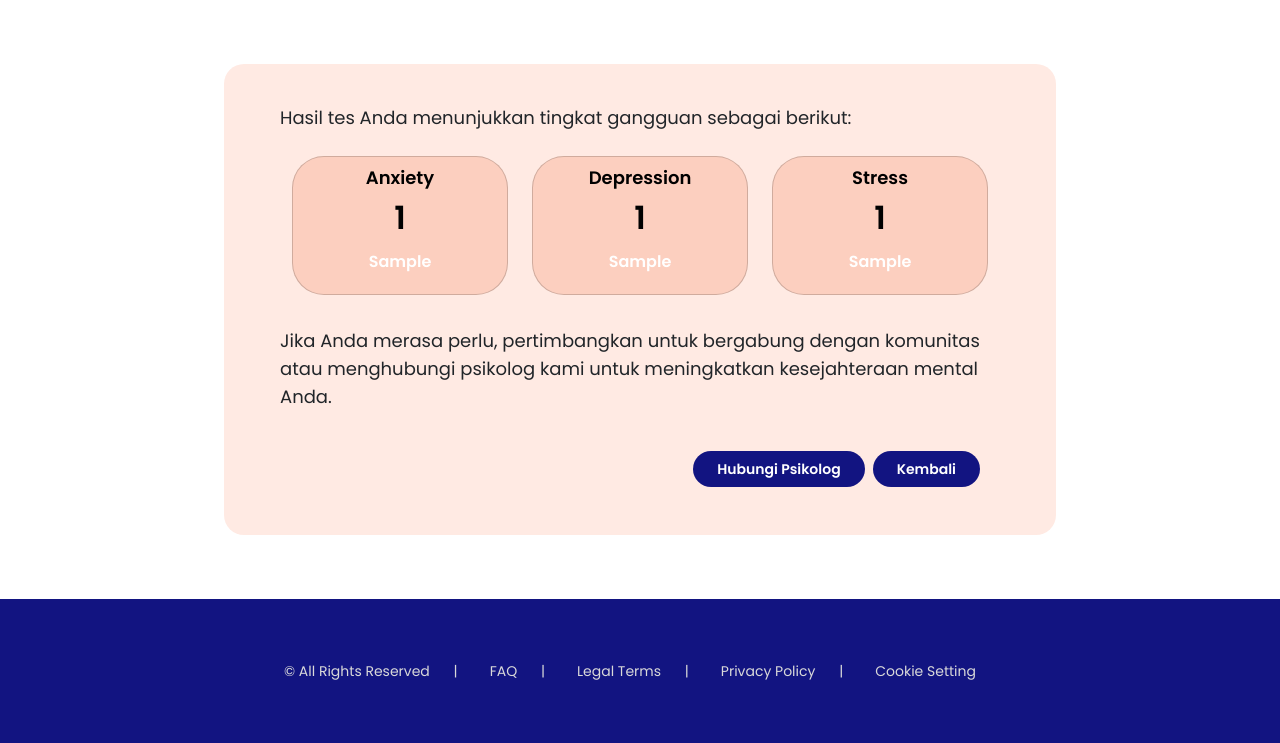
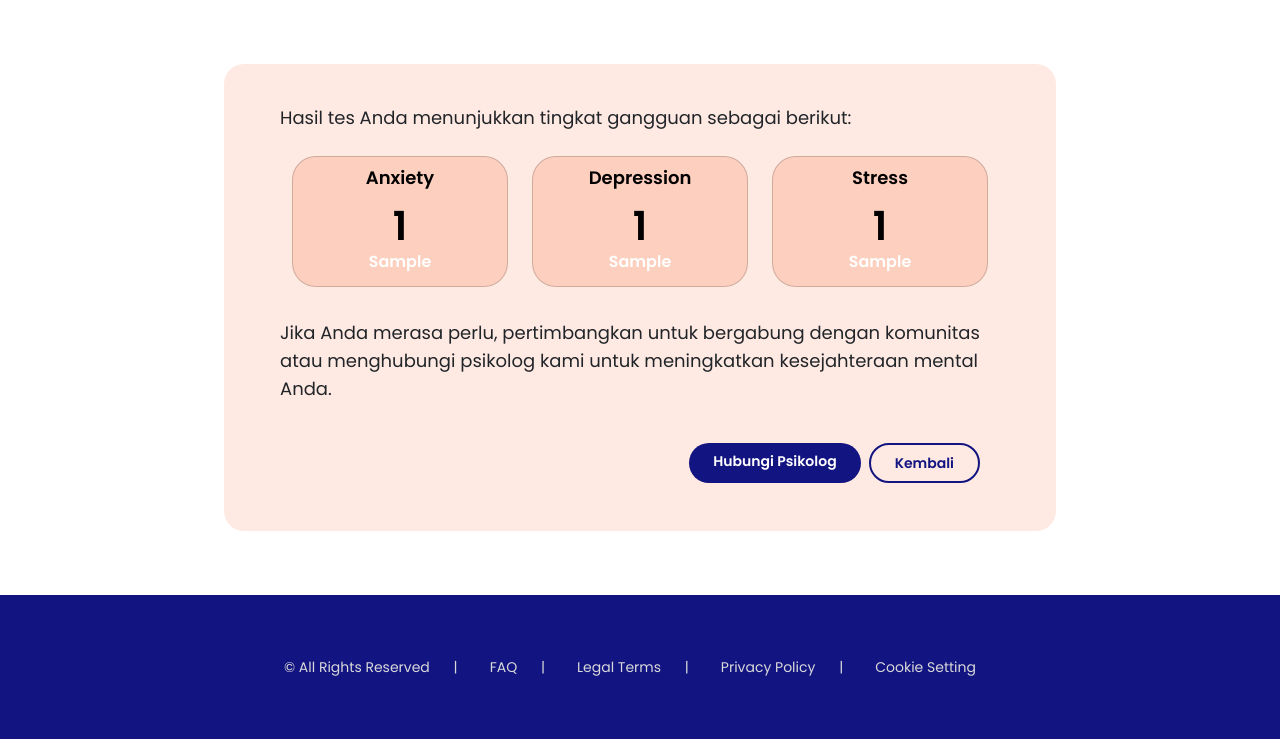
Before and after one commit to dimassetio/healme-project, a Laravel app: template resources/views/app/feature/tesGratis/runTest-view/runTest-result.blade.php in a window 1280 px wide. Shown: the part 80-823 px from the top of the page. Run offline with Laravel 10, Linux system fonts and the light colour scheme; the template is opened without the code that fills it: most values are stand-ins (such as "Sample title", 1, 10 or a date in 2020); style sheets or scripts are compiled from the project's sources; some libraries are stand-ins or nearby versions.

Commit message:
update ui test result

```diff
--- a/resources/views/app/feature/tesGratis/runTest-view/runTest-result.blade.php
+++ b/resources/views/app/feature/tesGratis/runTest-view/runTest-result.blade.php
@@ -8,16 +8,21 @@
 
         <style>
             .card-custom-rounded {
-            border-radius: 2rem;
+                border-radius: 1.5rem;
             }
 
-        .card-anxiety, .card-depression, .card-stress {
-            background-color: #FCCFBF; /* Light pink color for all cards */
-            color: #000000; /* Black text */
+            .card-anxiety,
+            .card-depression,
+            .card-stress {
+                background-color: #FCCFBF;
+                /* Light pink color for all cards */
+                color: #000000;
+                /* Black text */
             }
 
             .card-body {
-            padding: 0.6rem; /* Reduced padding for card body */
+                padding: 0.6rem;
+                /* Reduced padding for card body */
                 display: flex;
                 flex-direction: column;
                 justify-content: center;
@@ -25,12 +30,13 @@
             }
 
             .font-weight-bold {
-            font-weight: bold; /* Ensure bold text */
+                font-weight: bold;
+                /* Ensure bold text */
             }
 
             .scale-badge {
                 display: inline-block;
-            padding: 0.5rem 1rem;
+                padding: 0rem 1rem;
                 border-radius: 1.25rem;
                 color: #ffffff;
                 font-size: 1rem;
@@ -55,7 +61,8 @@
             }
 
             .scale-sangat-parah {
-            background-color: #f03030; /* Purple for extremely severe */
+                background-color: #f03030;
+                /* Purple for extremely severe */
             }
         </style>
 
@@ -67,11 +74,12 @@
                         <div class="card-body text-center font-weight-bold">
                             <h5 class="card-title mb-3">Anxiety</h5>
                             <p class="card-text">
-                            <span class="d-block font-weight-bold" style="font-size: 2rem;">{{ $total_anxiety }}</span>
+                                <span class="d-block font-weight-bold my-2"
+                                    style="font-size: 2.5rem;">{{ $total_anxiety }}</span>
                                 <span class="d-block mt-2 scale-badge scale-{{ strtolower($scale_anxiety) }}">
                                     {{ $scale_anxiety }}
+                            </p>
                             </span>
-                        </p>
                         </div>
                     </div>
                 </div>
@@ -82,7 +90,8 @@
                         <div class="card-body text-center font-weight-bold">
                             <h5 class="card-title mb-3">Depression</h5>
                             <p class="card-text">
-                            <span class="d-block font-weight-bold" style="font-size: 2rem;">{{ $total_depresi }}</span>
+                                <span class="d-block font-weight-bold my-2"
+                                    style="font-size: 2.5rem;">{{ $total_depresi }}</span>
                                 <span class="d-block mt-2 scale-badge scale-{{ strtolower($scale_depresi) }}">
                                     {{ $scale_depresi }}
                                 </span>
@@ -97,7 +106,8 @@
                         <div class="card-body text-center font-weight-bold">
                             <h5 class="card-title mb-3">Stress</h5>
                             <p class="card-text">
-                            <span class="d-block font-weight-bold" style="font-size: 2rem;">{{ $total_stress }}</span>
+                                <span class="d-block font-weight-bold my-2"
+                                    style="font-size: 2.5rem;">{{ $total_stress }}</span>
                                 <span class="d-block mt-2 scale-badge scale-{{ strtolower($scale_stress) }}">
                                     {{ $scale_stress }}
                                 </span>
@@ -109,14 +119,16 @@
         </div>
 
         <p class="mt-2">
-        Jika Anda merasa perlu, pertimbangkan untuk bergabung dengan komunitas atau menghubungi psikolog kami untuk meningkatkan kesejahteraan mental Anda.
+            Jika Anda merasa perlu, pertimbangkan untuk bergabung dengan komunitas atau menghubungi psikolog kami untuk
+            meningkatkan kesejahteraan mental Anda.
         </p>
 
         <div class="container mt-10 flex justify-end">
             <a href="{{ route('app.psikolog') }}"
-            class="text-white text-sm bg-[#121481] hover:bg-[#3771c2] font-bold rounded-full px-6 py-2 me-2 mb-2">Hubungi Psikolog</a>
+                class="text-white text-sm bg-[#121481] hover:bg-[#3771c2] font-bold rounded-full px-6 py-2 me-2 mb-2">Hubungi
+                Psikolog</a>
             <a href="{{ route('app.home') }}"
-            class="text-white text-sm bg-[#121481] hover:bg-[#3771c2] font-bold rounded-full px-6 py-2 me-2 mb-2">Kembali</a>
+                class="hover:text-white text-[#121481] text-sm border-2 border-[#121481] hover:bg-[#3771c2] font-bold rounded-full px-6 py-2 me-2 mb-2">Kembali</a>
         </div>
     </div>
 
```
Lines whose indentation alone changed are shown as unchanged.
